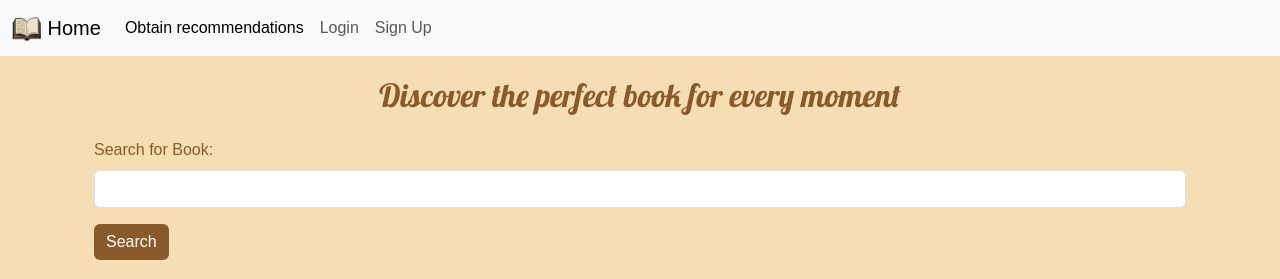
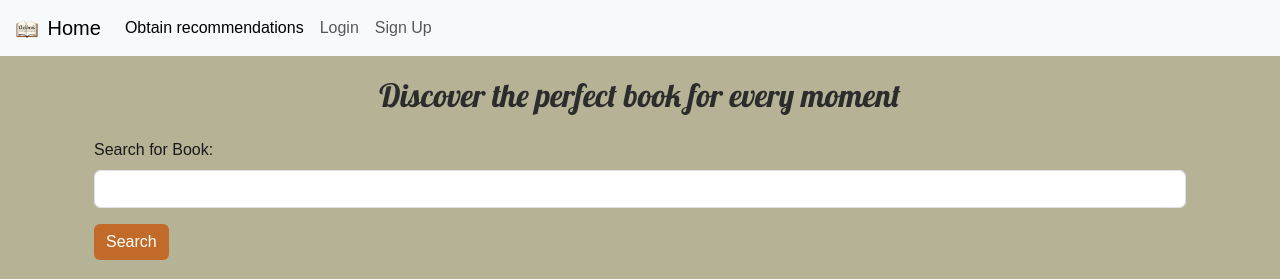
Before and after one commit to arendonc2/ClickBook, a Django app: page / in a window 1280 px wide. Shown: the top 279 px of the page. Run offline with Django 5.2, Linux system fonts and the light colour scheme; data comes from the database, SQL or seed files in the repository.

Commit message:
New colors and logo on the website

```diff
--- a/Clickbook/static/css/styles.css
+++ b/Clickbook/static/css/styles.css
@@ -1,6 +1,6 @@
 body {
-    background: linear-gradient(to bottom, #F5DEB3, #F5DEB3);
-    color: #8B5A2B;
+    background: linear-gradient(to bottom, #B5B295, #B5B295);
+    color: #2C2C2C;
     font-family: Arial, sans-serif;
 }
 
@@ -12,16 +12,16 @@ body {
 }
 
 .form-label, .card-title, .card-text {
-    color: #8B5A2B;
+    color: #1A1A1A;
 }
 
 .btn-primary {
-    background-color: #8B5A2B;
+    background-color: #C26A29;
     border: none;
 }
 
 .btn-primary:hover {
-    background-color: #704214;
+    background-color: #A8521F;
 }
 
 .card {
--- a/Clickbook/templates/base.html
+++ b/Clickbook/templates/base.html
@@ -16,7 +16,7 @@
   <nav class="navbar navbar-expand-lg bg-body-tertiary">
     <div class="container-fluid">
       <a class="navbar-brand" href="{% url 'home' %}">
-        <img src="{% static 'images/icono.png' %}"
+        <img src="{% static 'images/logo_cb.png' %}"
              alt=""
              width="30"
              height="24"
```
Also changed, not shown: Clickbook/static/images/logo_cb.png (added).
